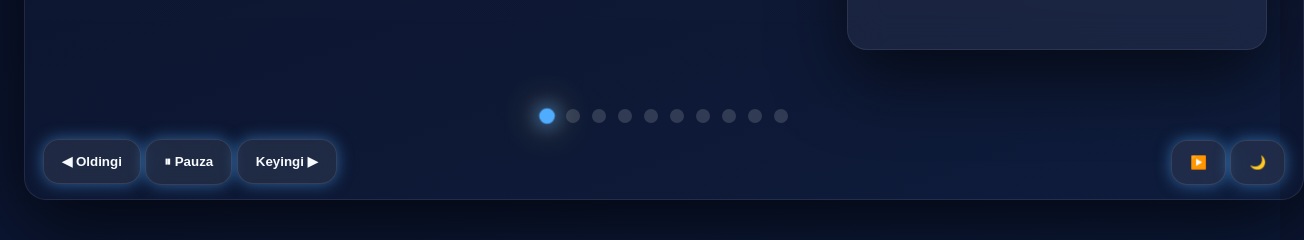
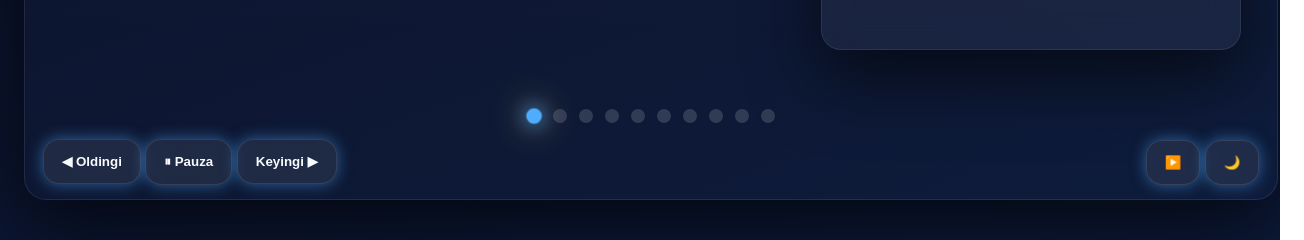
Before and after one commit to hackeruzb-pixel/tadbir1, a plain HTML site: page index.html in a window 1280 px wide. Shown: the part 560-800 px from the top of the page, 1304 px wide, since content can reach past the window. Drawn offline with Linux system fonts and the light colour scheme.

Commit message:
kod zor e

```diff
--- a/style.css
+++ b/style.css
@@ -46,8 +46,8 @@ html,body{
   padding:24px;
 }
 .stage{
-  width: var(--slide-w);
-  height: var(--slide-h);
+  width:min(98vw,var(--slide-w));
+  height:min(92vh,var(--slide-h));
   border-radius:22px;
   overflow:hidden;
   position:relative;
```
